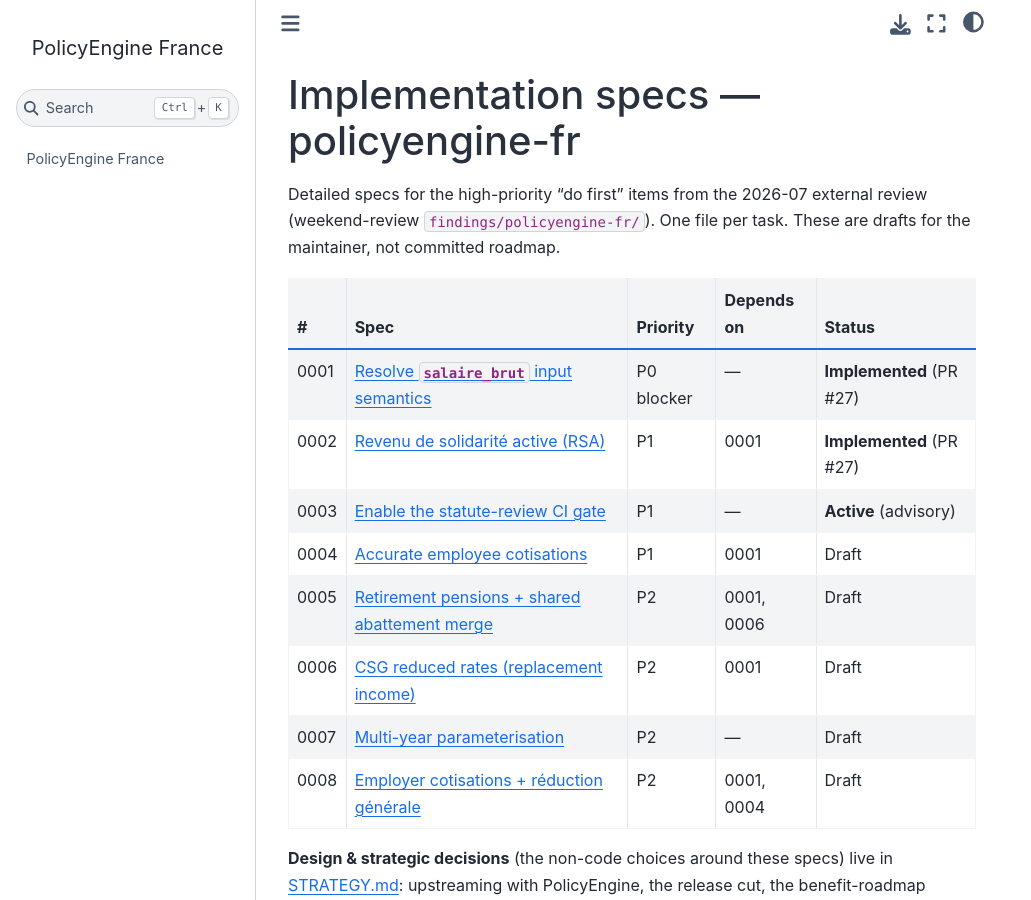
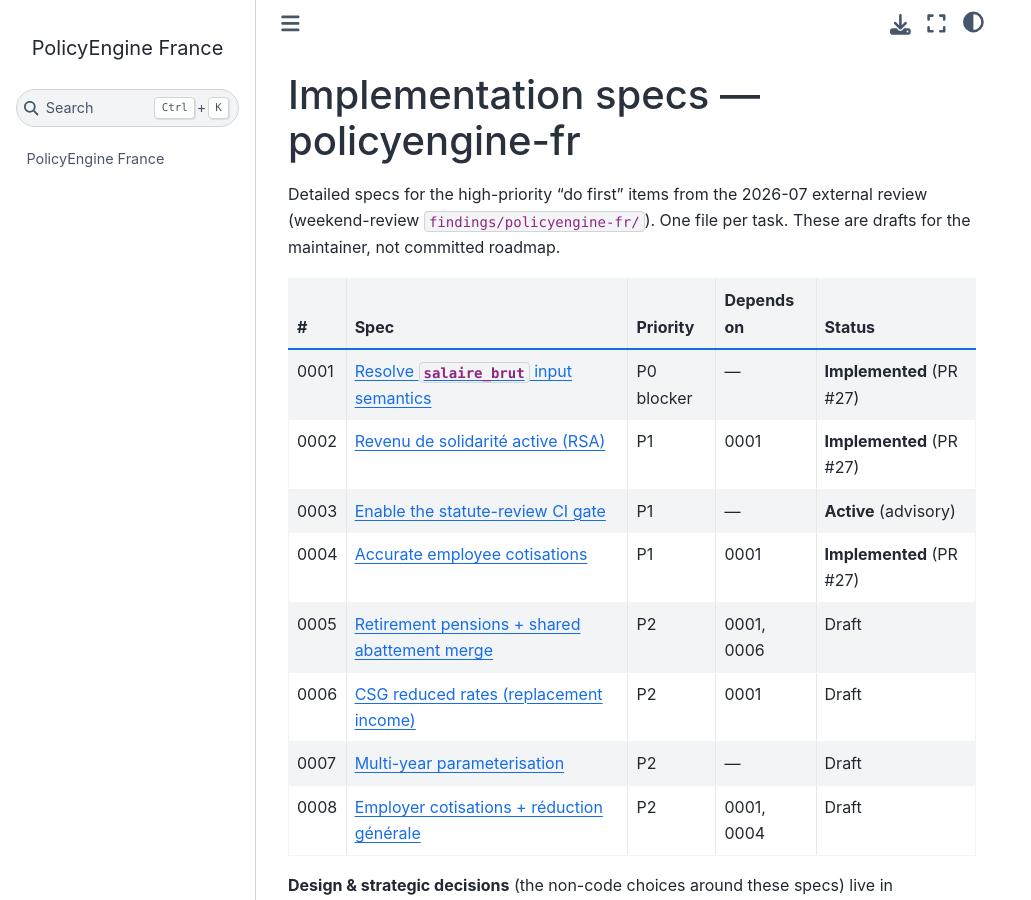
Before and after one commit to alles-delenda-est/policyengine-fr, a Jupyter Book: the page built from docs/specs/README.md, in a window 1280 px wide and 900 px high. Shown: the whole window, without its empty margins (0-1031 px from the left). Built offline with Jupyter Book 1.0.4 settings and Sphinx 7.4.7 and the Sphinx Book theme 1.1.4, drawn with Linux system fonts in a browser that asks for light colours; pages that are not in the unit, such as notebooks, are missing from menus.

Commit message:
Mark spec 0004 implemented in the index
Co-Authored-By: Claude Opus 4.8 <noreply@anthropic.com>
Claude-Session: https://claude.ai/code/session_0146gNopa9Yskq4qTD25NcQG

```diff
--- a/docs/specs/README.md
+++ b/docs/specs/README.md
@@ -9,7 +9,7 @@ are drafts for the maintainer, not committed roadmap.
 | 0001 | [Resolve `salaire_brut` input semantics](0001-salary-input-semantics.md) | P0 blocker | — | **Implemented** (PR #27) |
 | 0002 | [Revenu de solidarité active (RSA)](0002-rsa.md) | P1 | 0001 | **Implemented** (PR #27) |
 | 0003 | [Enable the statute-review CI gate](0003-enable-statute-review-gate.md) | P1 | — | **Active** (advisory) |
-| 0004 | [Accurate employee cotisations](0004-employee-cotisations.md) | P1 | 0001 | Draft |
+| 0004 | [Accurate employee cotisations](0004-employee-cotisations.md) | P1 | 0001 | **Implemented** (PR #27) |
 | 0005 | [Retirement pensions + shared abattement merge](0005-retirement-pensions.md) | P2 | 0001, 0006 | Draft |
 | 0006 | [CSG reduced rates (replacement income)](0006-csg-reduced-rates.md) | P2 | 0001 | Draft |
 | 0007 | [Multi-year parameterisation](0007-multi-year.md) | P2 | — | Draft |
```
